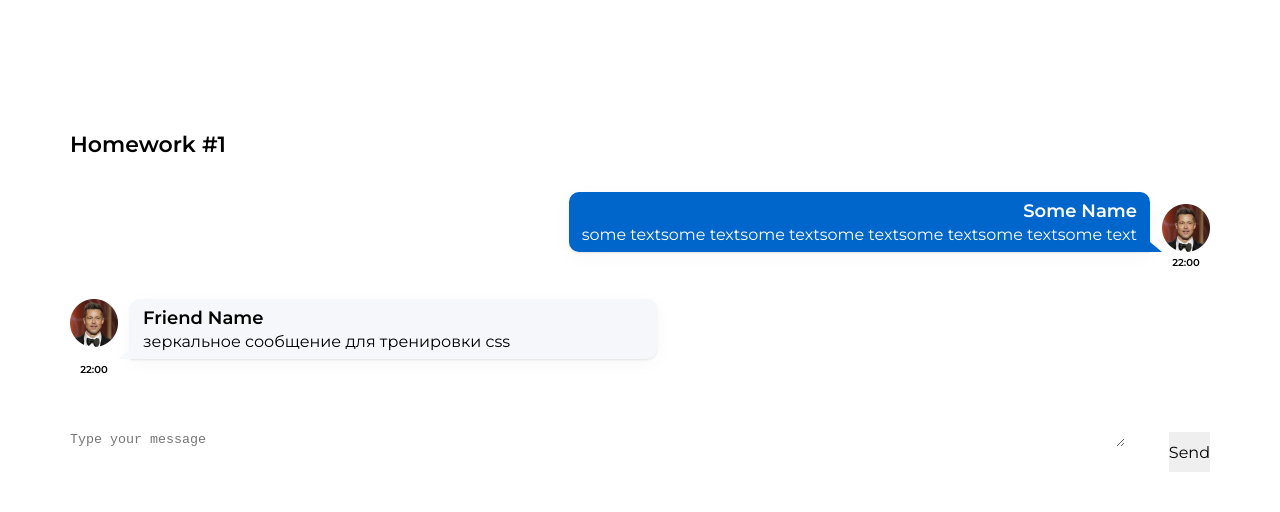
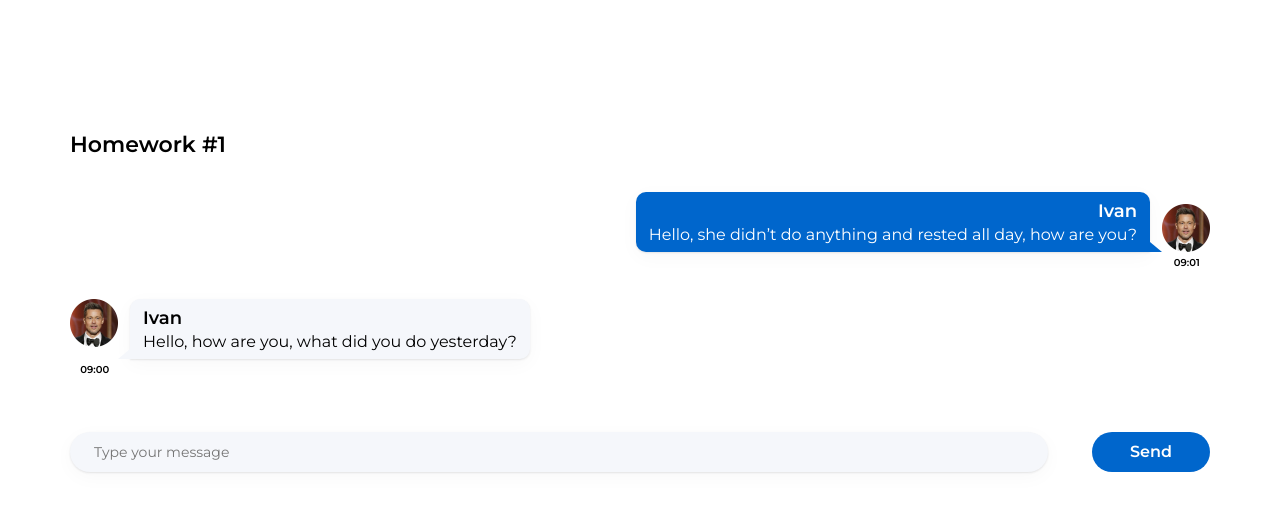
Before and after one commit to dron185/hws2, a React (Create React App) app: page /#/ in a window 1280 px wide. Shown: the top 512 px of the page. Built offline with nearby package versions, Linux system fonts and the light colour scheme.

Commit message:
add some styles to textarea and button

```diff
--- a/src/index.css
+++ b/src/index.css
@@ -36,10 +36,10 @@ h1,h2,h3,h4,h5,h6 {
     font-size:inherit;
     font-weight:inherit;
 }
-input, button {
+input, textarea, button {
     border: none;
-    font-family:inherit;
-    font-size:inherit;
+    font-family: inherit;
+    font-size: inherit;
 }
 html, body {
     height: 100%;
--- a/src/s2-homeworks/hw01/HW1.tsx
+++ b/src/s2-homeworks/hw01/HW1.tsx
@@ -35,22 +35,22 @@ export const message0: MessageType = {
     id: 0,
     user: {
         avatar: avatar, // можно менять
-        name: 'Some Name',  // можно менять
+        name: 'Ivan',  // можно менять
     },
     message: {
-        text: 'some textsome textsome textsome textsome textsome textsome text', // можно менять
-        time: '22:00', // можно менять
+        text: 'Hello, she didn’t do anything and rested all day, how are you?', // можно менять
+        time: '09:01', // можно менять
     },
 }
 export const friendMessage0: MessageType = {
     id: 100,
     user: {
         avatar: avatar, // можно менять
-        name: 'Friend Name', // можно менять
+        name: 'Ivan', // можно менять
     },
     message: {
-        text: 'зеркальное сообщение для тренировки css', // можно менять
-        time: '22:00', // можно менять
+        text: 'Hello, how are you, what did you do yesterday?', // можно менять
+        time: '09:00', // можно менять
     },
 }
 
--- a/src/s2-homeworks/hw01/friend-message/FriendMessage.module.css
+++ b/src/s2-homeworks/hw01/friend-message/FriendMessage.module.css
@@ -14,7 +14,6 @@ margin-bottom: 56px;
 }
 
 .friendText {
-    min-width: 527px;
     height: 60px;
     border-radius: 10px 10px 10px 0;
     padding: 8px 13px 8px;
--- a/src/s2-homeworks/hw01/message-sender/MessageSender.module.css
+++ b/src/s2-homeworks/hw01/message-sender/MessageSender.module.css
@@ -4,11 +4,35 @@
 }
 
 .textarea {
+    min-height: 40px;
+    padding: 13px 5px 13px 24px;
     flex-grow: 1;
+    resize: none;
+    border-radius: 20px;
+    box-shadow: 0px 1px 2px 0px rgba(29, 33, 38, 0.1),0px 5px 20px 0px rgba(29, 33, 38, 0.03);
+    background: rgb(245, 247, 251);
+
+    color: rgba(0, 0, 0, 0.6);
+    font-size: 14px;
+    font-weight: 400;
+    line-height: 14px;
+    letter-spacing: 0;
 }
 
 .button {
     min-height: 40px;
+    display: flex;
+    justify-content: center;
+    align-items: center;
+    text-align: center;
+    padding: 5px 38px;
+    color: rgb(255, 255, 255);
+    font-size: 16px;
+    font-weight: 600;
+    line-height: 20px;
+    letter-spacing: 0;
+    border-radius: 20px;
+    background: rgb(0, 102, 204);
 }
 
 .button:hover {
--- a/src/s2-homeworks/hw01/message/Message.module.css
+++ b/src/s2-homeworks/hw01/message/Message.module.css
@@ -19,7 +19,6 @@
 }
 
 .text {
-    min-width: 527px;
     height: 60px;
     border-radius: 10px 10px 0 10px;
     padding: 8px 13px 8px;
```
